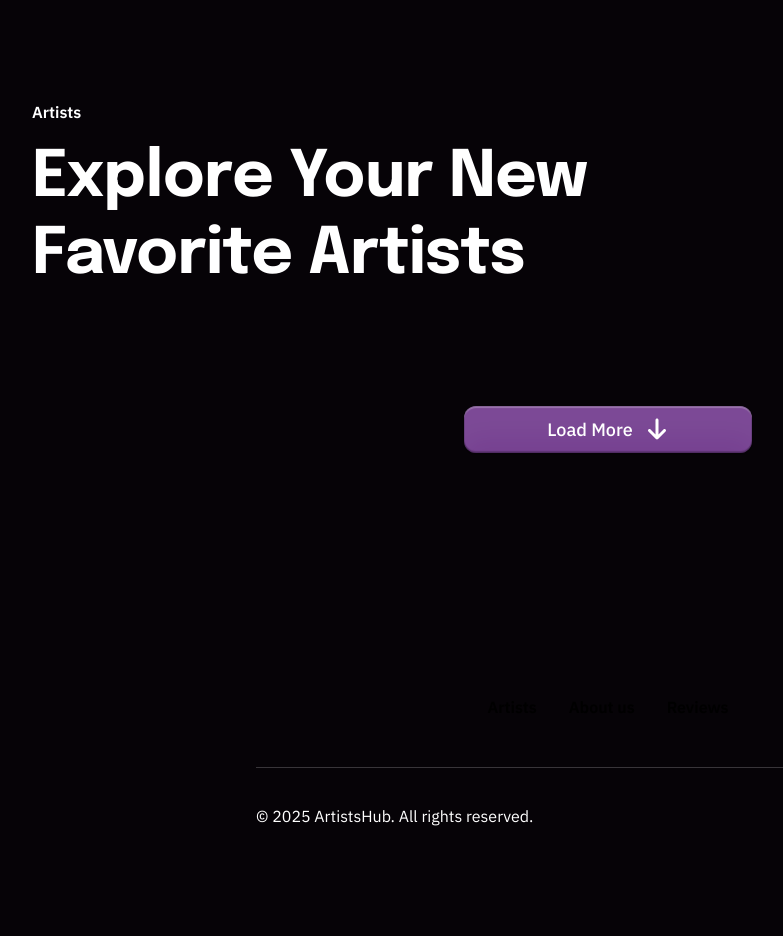
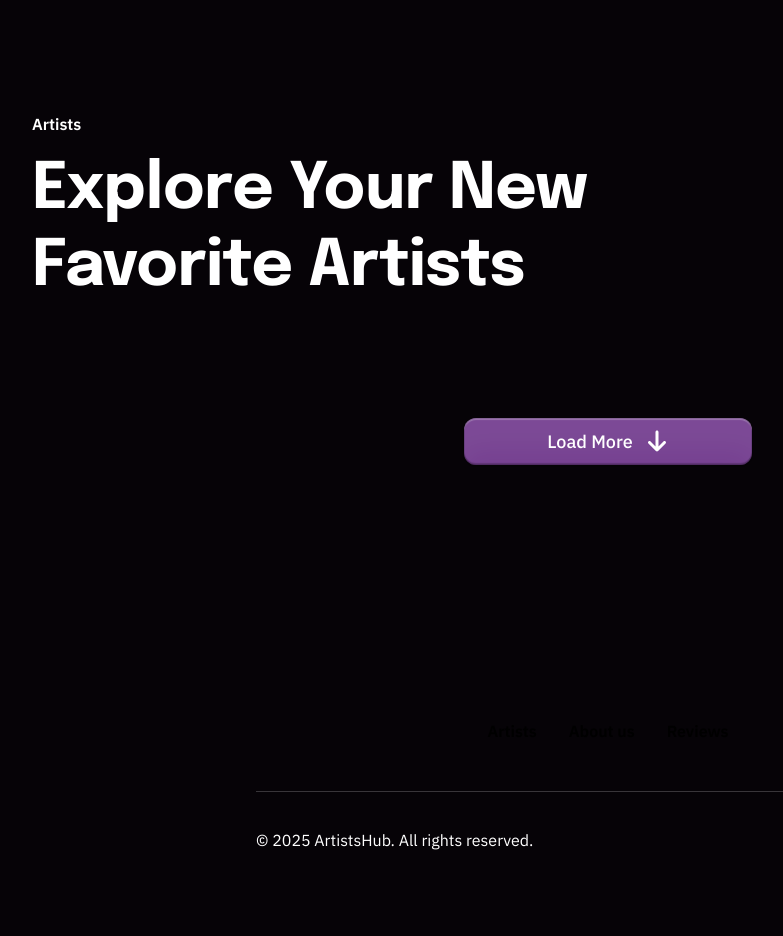
Before and after one commit to Stanislaw0001/Favorite-Artist, a website built with Vite: page src/index.html in a window 1280 px wide. Shown: the whole page, without its empty margins (32-815 px from the left). Before the commit the page ends 912 px from the top, so only its background shows below. Built offline with nearby package versions, Linux system fonts and the light colour scheme; no server answers; files whose address does not match are found by name; what izitoast would draw is missing.

Commit message:
add padding 112

```diff
--- a/src/css/artists.css
+++ b/src/css/artists.css
@@ -191,7 +191,7 @@ a {
 /* --- Десктоп (від 1440px) --- */
 @media (min-width: 1200px) {
   .artists {
-    padding: 100px 64px;
+    padding: 112px 64px;
   }
 
   .artists__list {
```
